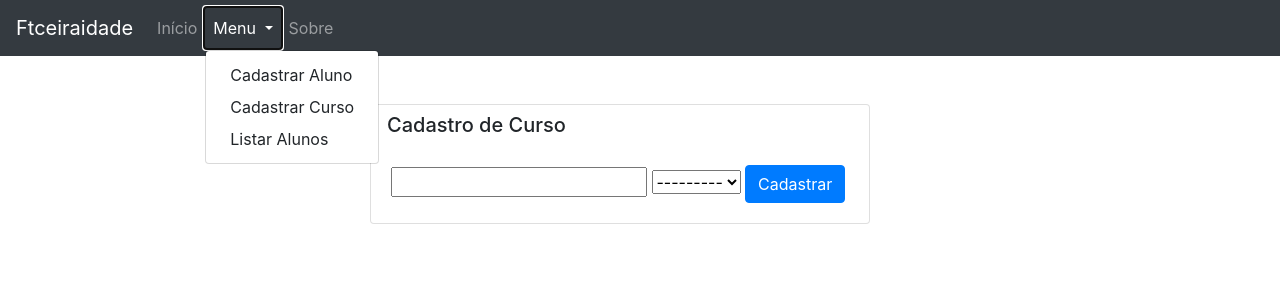
After one commit to Diorgeles/controle_atividades, a Django app: page /cadastrar-curso in a window 1280 px wide, after a click on "Menu". The commit adds this page. Shown: the top 300 px of the page. Run offline with Django 3.2, Linux system fonts and the light colour scheme; some libraries are stand-ins or nearby versions.

Commit message:
insert course

```diff
--- a/core/forms.py
+++ b/core/forms.py
@@ -1,7 +1,13 @@
 from django import forms
-from .models import Students
+from .models import Students, Course
 
 class StudentsForm(forms.ModelForm):
     class Meta:
         model = Students
         fields = '__all__'
+
+
+class CourseForm(forms.ModelForm):
+    class Meta:
+        model = Course
+        fields = '__all__'
--- a/core/templates/core/base.html
+++ b/core/templates/core/base.html
@@ -28,6 +28,7 @@
       </a>
       <div class="dropdown-menu">
         <a class="dropdown-item" href="{% url 'core_insert_student' %}">Cadastrar Aluno</a>
+        <a class="dropdown-item" href="{% url 'core_insert_course' %}">Cadastrar Curso</a>
         <a class="dropdown-item" href="{% url 'core_list_student' %}">Listar Alunos</a>
       </div>
     </li>
@@ -36,6 +37,8 @@
     </li>
   </ul>
 </nav>
+
+
 
 <div class="row"></div>
 <div class="container">
--- /dev/null
+++ b/core/templates/core/insert_course.html
@@ -0,0 +1,27 @@
+{% extends "core/base.html" %}
+{% load bootstrap %}
+
+{% block main %}
+<div class="row mt-5">
+  <div class="col-sm-3"></div>
+  <div class="col-sm-6">
+      <div class="card" style="width:500px">
+          <h5 class="mt-2 px-3">Cadastro de Curso</h5>
+          <div class="card-body">
+              {% if msg == 'true' %}
+                <span class="text-success"> Cadastro efetuado com sucesso!</span>
+              {% endif %}
+            <form action="{% url 'core_insert_course' %}" method="POST">
+                {% csrf_token %}
+                {{ form.name|bootstrap }}
+                {{ form.period|bootstrap }}
+               <button class="btn btn-primary"> Cadastrar</button>
+           </form>
+          </div>
+      </div>
+</div>
+<div class="col-sm-3"></div>
+
+</div>
+
+{% endblock %}
--- a/core/urls.py
+++ b/core/urls.py
@@ -1,5 +1,10 @@
 from django.urls import path
-from .views import home, insert_student, list_student, update_student, delete_student
+from .views import home,\
+    insert_student, \
+    list_student, \
+    update_student, \
+    delete_student, \
+    insert_activity
 
 urlpatterns = [
     path('', home, name='core_home'),
@@ -7,4 +12,6 @@ urlpatterns = [
     path('listar-aluno', list_student, name='core_list_student'),
     path('atualizar-aluno/<int:id>', update_student, name='core_update_student'),
     path('exluir-aluno/<int:id>', delete_student, name='core_delete_student'),
+    path('cadastrar-curso', insert_activity, name='core_insert_course'),
+
 ]
--- a/core/views.py
+++ b/core/views.py
@@ -1,6 +1,6 @@
 from django.shortcuts import render, redirect
 from .models import Students
-from .forms import StudentsForm
+from .forms import StudentsForm, CourseForm
 
 
 def home(request):
@@ -47,3 +47,15 @@ def delete_student(request, id):
         return redirect('core_list_student')
     else:
         return render(request, template_name, {'obj': student})
+
+
+def insert_activity(request):
+    form = CourseForm(request.POST or None)
+    template_name = 'core/insert_course.html'
+
+    if form.is_valid():
+        form.save()
+        form = CourseForm()
+        msg = 'true'
+        return render(request, template_name, {'form': form, 'msg': msg})
+    return render(request, template_name, {'form': form})
```
Also changed, not shown: db.sqlite3.
